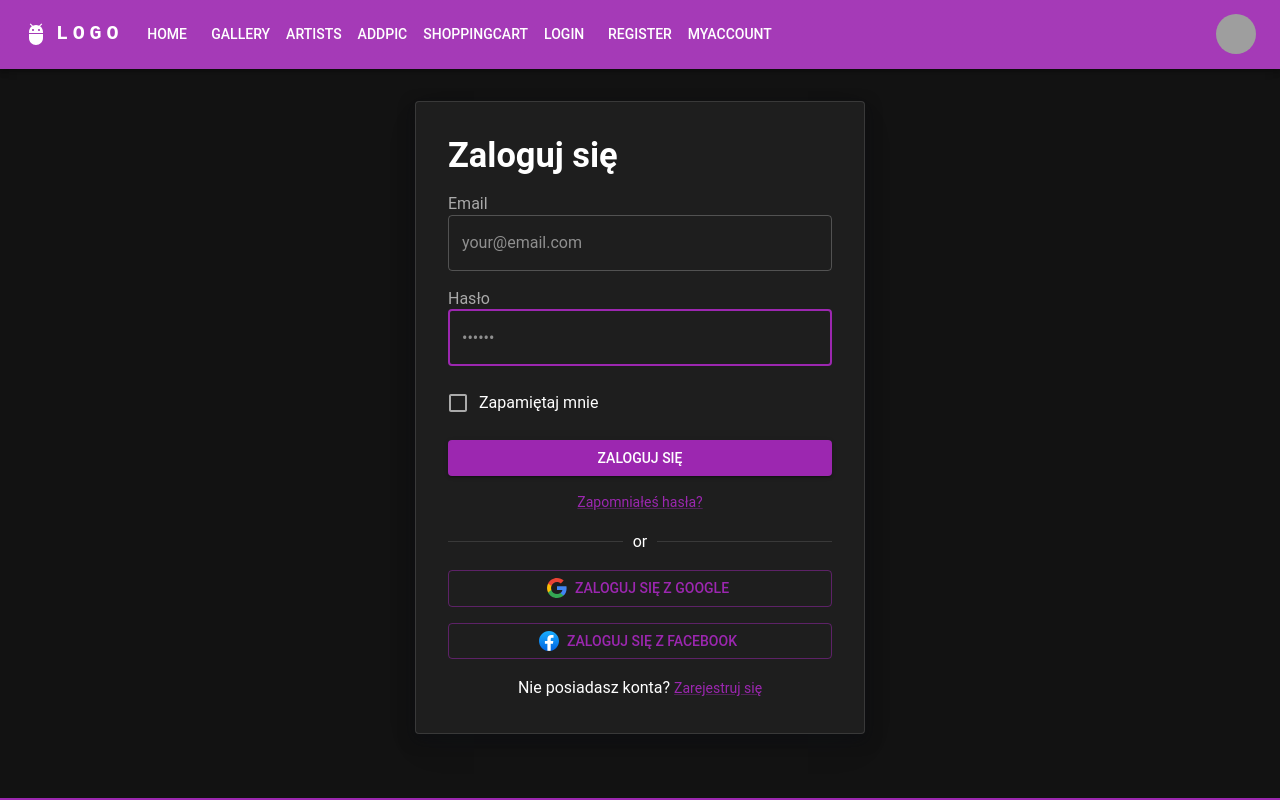
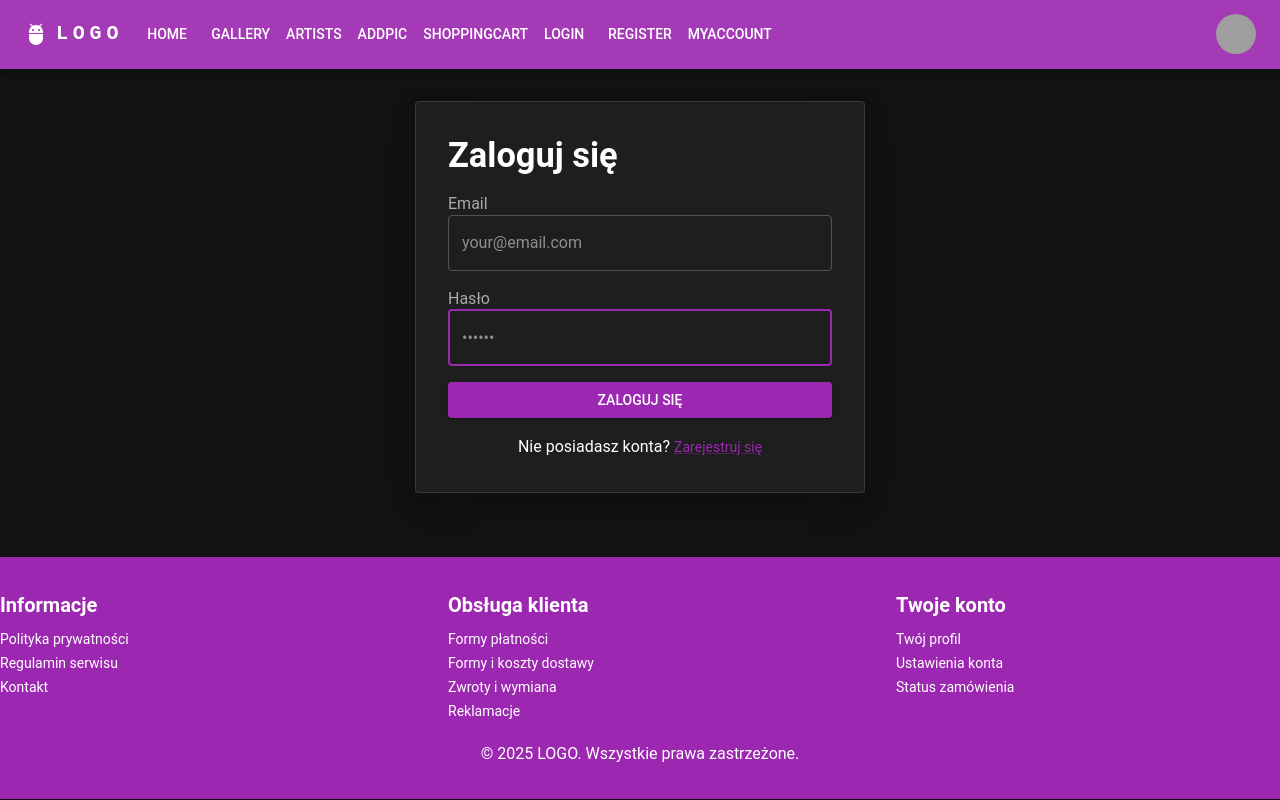
Before and after one commit to weronasta/Artists_portfolio, a React (Create React App) app in the folder my-app/: page /login in a window 1280 px wide. Shown: the top 800 px of the page. Built offline with nearby package versions, Linux system fonts and the light colour scheme; grey boxes are pictures that could not be loaded.

Commit message:
Changed login

```diff
--- a/my-app/src/pages/Login.js
+++ b/my-app/src/pages/Login.js
@@ -163,11 +163,6 @@ export default function Login() {
                 color={passwordError ? 'error' : 'primary'}
               />
             </FormControl>
-            <FormControlLabel
-              control={<Checkbox value="remember" color="primary" />}
-              label="Zapamiętaj mnie"
-            />
-            <ForgotPassword open={open} handleClose={handleClose} />
             <Button
               type="submit"
               fullWidth
@@ -176,34 +171,8 @@ export default function Login() {
             >
               Zaloguj się
             </Button>
-            <Link
-              component="button"
-              type="button"
-              onClick={handleClickOpen}
-              variant="body2"
-              sx={{ alignSelf: 'center' }}
-            >
-              Zapomniałeś hasła?
-            </Link>
           </Box>
-          <Divider>or</Divider>
           <Box sx={{ display: 'flex', flexDirection: 'column', gap: 2 }}>
-            <Button
-              fullWidth
-              variant="outlined"
-              onClick={() => alert('Sign in with Google')}
-              startIcon={<GoogleIcon />}
-            >
-              Zaloguj się z Google
-            </Button>
-            <Button
-              fullWidth
-              variant="outlined"
-              onClick={() => alert('Sign in with Facebook')}
-              startIcon={<FacebookIcon />}
-            >
-              Zaloguj się z Facebook
-            </Button>
             <Typography sx={{ textAlign: 'center' }}>
               Nie posiadasz konta?{' '}
               <Link
```
